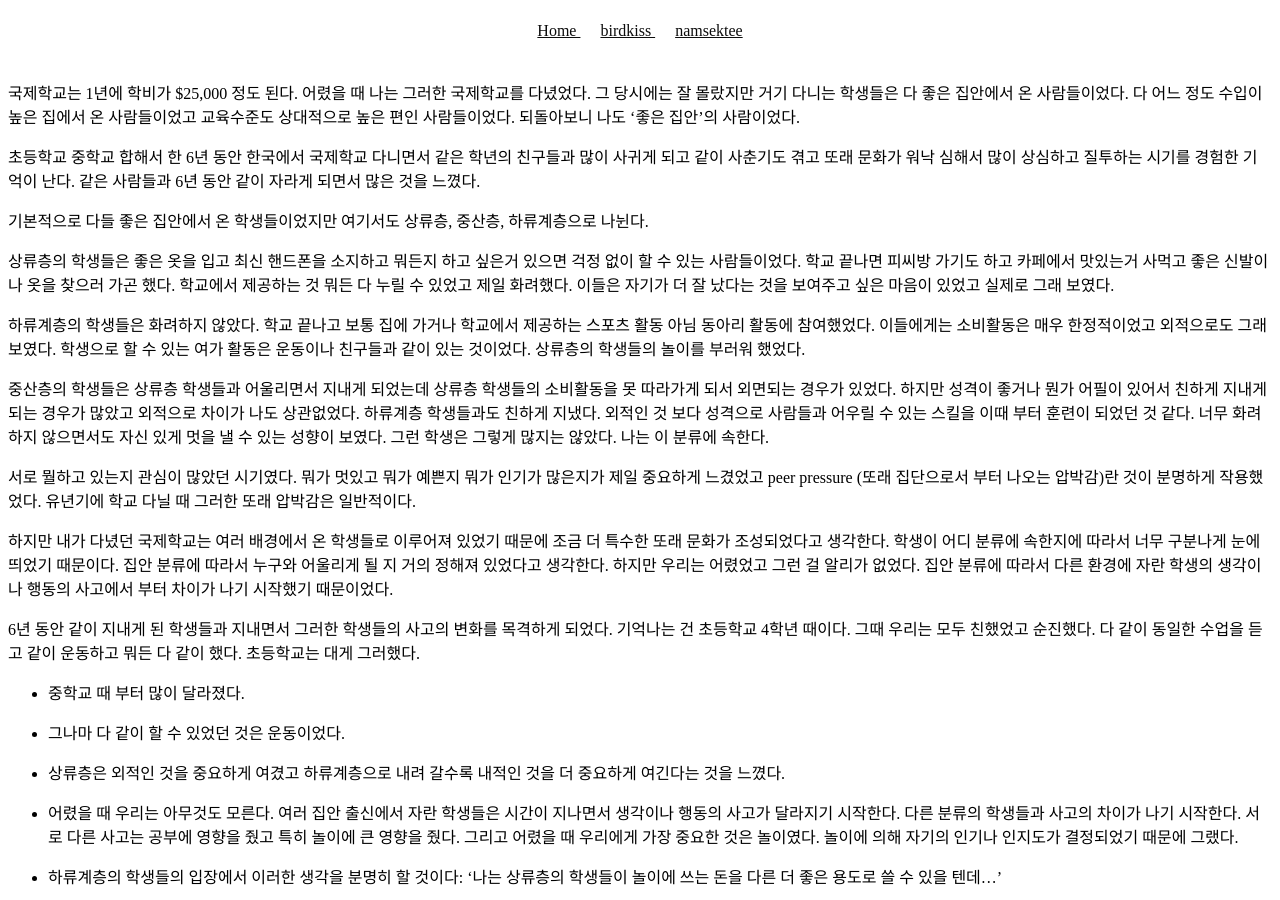
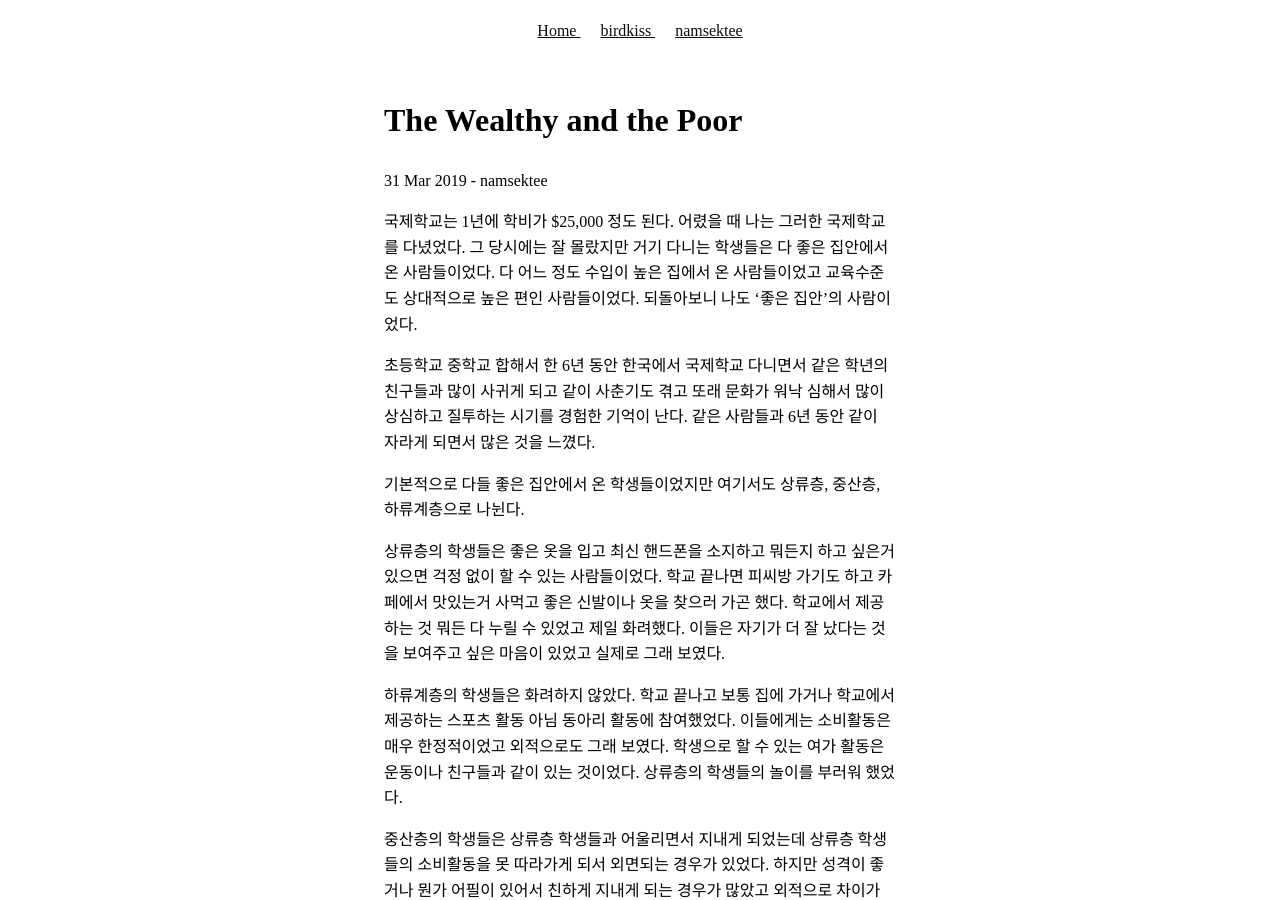
Before and after one commit to yws2/yws2.github.io, a Jekyll site: the page built from _namsektee/19-03-31-EconomicMannerism.md, in a window 1280 px wide and 900 px high. Built offline with Jekyll 4.4.1, drawn with Linux system fonts in a browser that asks for light colours; some of the changed lines change nothing that is shown.

Commit message:
editted post layout
- moved header to its own div

```diff
--- a/_layouts/post.html
+++ b/_layouts/post.html
@@ -8,9 +8,10 @@
 
         {{ content }}
     </div>
-
     <div>
         <h2>Blog Posts</h2>
+    </div>
+    <div>
         <ul>
             {% for post in site.posts %}
             <li>
--- a/_namsektee/19-03-31-EconomicMannerism.md
+++ b/_namsektee/19-03-31-EconomicMannerism.md
@@ -1,5 +1,5 @@
 ---
-layout: default
+layout: post
 author: namsektee
 title: The Wealthy and the Poor
 ---
```
